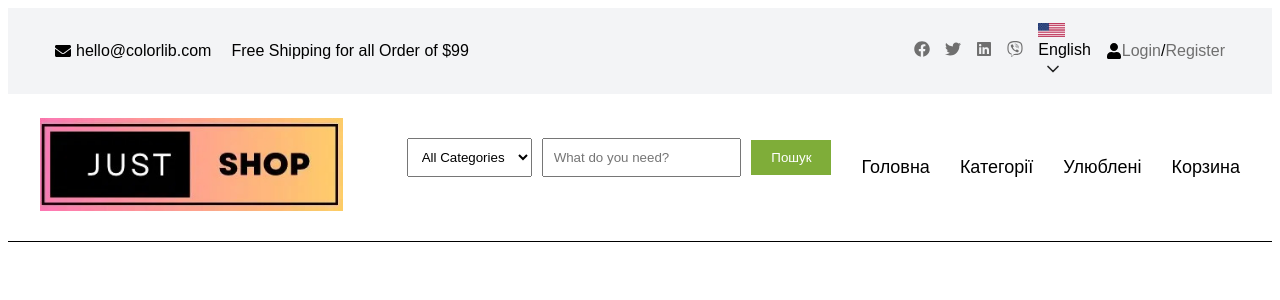
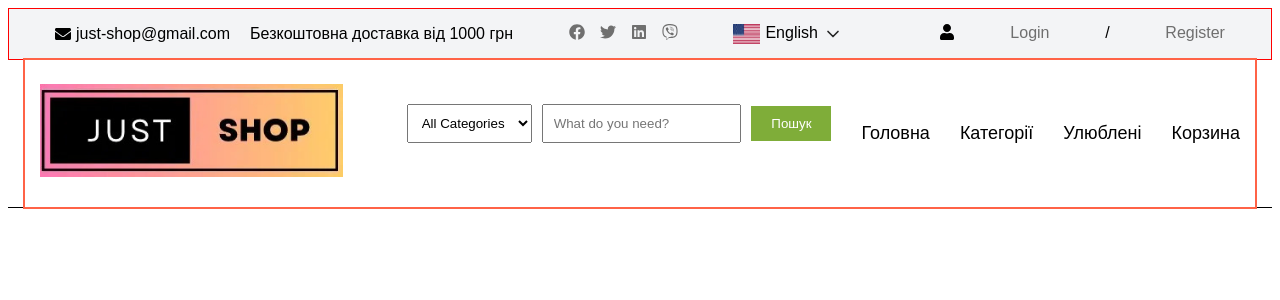
Before and after one commit to barkode/poster-shop-integration, a React (Create React App) app: page /poster-shop-integration/products in a window 1280 px wide. Shown: the top 300 px of the page. Built offline with nearby package versions, Linux system fonts and the light colour scheme.

Commit message:
position for topheader

```diff
--- a/src/components/HeaderTop/HeaderTop.jsx
+++ b/src/components/HeaderTop/HeaderTop.jsx
@@ -1,95 +1,22 @@
 import { Link } from 'react-router-dom';
 import React from 'react';
-import { useState } from 'react';
-import {
-  FaEnvelope,
-  FaFacebook,
-  FaTwitter,
-  FaLinkedin,
-  FaUser,
-  FaViber,
-} from 'react-icons/fa';
-import LanguageImg from '../../images/language.png';
 
-import {
-  TopHeader,
-  Container,
-  TopHeaderLeft,
-  TopHeaderRight,
-  TopHeaderLeftItem,
-  TopHeaderRightItem,
-  LanguageIcon,
-  LanguageList,
-  LanguageItem,
-  LanguageLink,
-  ArrowDownIcon,
-} from './HeaderTop.styled';
+import { FaUser } from 'react-icons/fa';
+
+import { TopHeader, Container } from './HeaderTop.styled';
+import TopHeaderLeft from './TopHeaderLeft';
+import TopHeaderRight from './TopHeaderRight';
+import Language from './Language';
 
 function HeaderTop() {
-  const [showLanguageList, setShowLanguageList] = useState(false);
-
-  const handleShowLanguageList = () => {
-    setShowLanguageList(!showLanguageList);
-    console.log(showLanguageList);
-  };
-
   return (
     <TopHeader>
       <Container>
-        <TopHeaderLeft>
-          <TopHeaderLeftItem>
-            <FaEnvelope />
-            hello@colorlib.com
-          </TopHeaderLeftItem>
-          <TopHeaderLeftItem>
-            Free Shipping for all Order of $99
-          </TopHeaderLeftItem>
-        </TopHeaderLeft>
-        <TopHeaderRight>
-          <TopHeaderRightItem>
-            <Link>
-              {' '}
-              <FaFacebook />
-            </Link>
-          </TopHeaderRightItem>
-          <TopHeaderRightItem>
-            <Link>
-              {' '}
-              <FaTwitter />
-            </Link>
-          </TopHeaderRightItem>
-          <TopHeaderRightItem>
-            <Link>
-              <FaLinkedin />
-            </Link>
-          </TopHeaderRightItem>
-          <TopHeaderRightItem>
-            <Link>
-              <FaViber />
-            </Link>
-          </TopHeaderRightItem>
-          <TopHeaderRightItem>
-            <div onClick={handleShowLanguageList}>
-              <LanguageIcon src={LanguageImg} alt="Language" />
-              <div>English</div>
-              <ArrowDownIcon />
-            </div>
-            {showLanguageList && (
-              <LanguageList>
-                <LanguageItem>
-                  <LanguageLink href="#">Spanish</LanguageLink>
-                </LanguageItem>
-                <LanguageItem>
-                  <LanguageLink href="#">English</LanguageLink>
-                </LanguageItem>
-              </LanguageList>
-            )}
-          </TopHeaderRightItem>
-          <TopHeaderRightItem>
-            <FaUser />
-            <Link to="#">Login</Link>/<Link to="#">Register</Link>
-          </TopHeaderRightItem>
-        </TopHeaderRight>
+        <TopHeaderLeft />
+        <TopHeaderRight />
+        <Language />
+        <FaUser />
+        <Link to="#">Login</Link>/<Link to="#">Register</Link>
       </Container>
     </TopHeader>
   );
--- a/src/components/HeaderTop/HeaderTop.styled.jsx
+++ b/src/components/HeaderTop/HeaderTop.styled.jsx
@@ -1,8 +1,9 @@
-import { FiChevronDown } from 'react-icons/fi';
+
 import styled from '@emotion/styled';
 
 export const TopHeader = styled.div`
   background-color: #f3f4f6;
+  border: 1px solid red;
 `;
 
 export const Container = styled.div`
@@ -12,134 +13,3 @@ export const Container = styled.div`
   display: flex;
   justify-content: space-between;
 `;
-
-export const TopHeaderLeft = styled.div`
-  display: flex;
-  align-items: center;
-  @media (max-width: 991px) {
-    justify-content: center;
-  }
-`;
-
-export const TopHeaderRight = styled.div`
-  display: flex;
-  align-items: center;
-  justify-content: flex-end;
-  @media (max-width: 991px) {
-    justify-content: center;
-    margin-top: 15px;
-  }
-`;
-
-export const TopHeaderLeftItem = styled.div`
-  display: flex;
-  align-items: center;
-  margin-right: 20px;
-
-  &:last-child {
-    margin-right: 0;
-  }
-
-  svg {
-    margin-right: 5px;
-  }
-`;
-
-export const TopHeaderRightItem = styled.div`
-  display: flex;
-  align-items: center;
-  margin-right: 15px;
-
-  &:last-child {
-    margin-right: 0;
-  }
-`;
-
-export const LanguageIcon = styled.img`
-  margin-right: 5px;
-`;
-
-export const LanguageList = styled.ul`
-  list-style: none;
-  margin: 0;
-  padding: 0;
-  position: absolute;
-  background: #222222;
-  width: 100px;
-  text-align: left;
-  opacity: 0;
-  visibility: hidden;
-  @include transition(all, .3s);
-
-  li {
-    list-style: none;
-
-    a {
-      font-size: 14px;
-      color: $white-color;
-      padding: 5px 10px;
-    }
-  }
-`;
-
-export const LanguageItem = styled.li`
-  margin: 0;
-  padding: 0;
-  margin-bottom: 5px;
-`;
-
-export const LanguageLink = styled.a`
-  text-decoration: none;
-`;
-
-export const ArrowDownIcon = styled(FiChevronDown)`
-  color: #252525;
-  margin-left: 5px;
-  vertical-align: middle;
-  font-size: 20px;
-  cursor: pointer;
-`;
-
-export const TopHeaderRightLanguage = styled.div`
-  position: relative;
-  display: inline-block;
-  margin-right: 40px;
-  cursor: pointer;
-
-  &:hover {
-    ${LanguageList} {
-      top: 23px;
-      opacity: 1;
-      visibility: visible;
-    }
-  }
-
-  &:after {
-    position: absolute;
-    right: -21px;
-    top: 1px;
-    height: 20px;
-    width: 1px;
-    background: $black-color;
-    opacity: .1;
-    content: "";
-  }
-
-  img {
-    margin-right: 6px;
-  }
-
-  div {
-    font-size: 14px;
-    color: $normal-color;
-    display: inline-block;
-    margin-right: 4px;
-  }
-
-  span {
-    font-size: 14px;
-    color: $normal-color;
-    position: relative;
-    top: 2px;
-  }
-`;
--- /dev/null
+++ b/src/components/HeaderTop/Language/Language.jsx
@@ -0,0 +1,41 @@
+import React from 'react';
+import { useState } from 'react';
+import LanguageImg from '../../../images/language.png';
+import {
+  LanguageContainer,
+  LanguageIcon,
+  LanguageList,
+  LanguageItem,
+  LanguageLink,
+  ArrowDownIcon,
+} from './Language.styled';
+
+const Language = () => {
+  const [showLanguageList, setShowLanguageList] = useState(false);
+
+  const handleShowLanguageList = () => {
+    setShowLanguageList(!showLanguageList);
+    console.log(showLanguageList);
+  };
+  return (
+    <>
+      <LanguageContainer onClick={handleShowLanguageList}>
+        <LanguageIcon src={LanguageImg} alt="Language" />
+        <div>English</div>
+        <ArrowDownIcon />
+      </LanguageContainer>
+      {showLanguageList && (
+        <LanguageList>
+          <LanguageItem>
+            <LanguageLink href="#">Spanish</LanguageLink>
+          </LanguageItem>
+          <LanguageItem>
+            <LanguageLink href="#">English</LanguageLink>
+          </LanguageItem>
+        </LanguageList>
+      )}
+    </>
+  );
+};
+
+export default Language;
--- /dev/null
+++ b/src/components/HeaderTop/Language/Language.styled.jsx
@@ -0,0 +1,98 @@
+import { FiChevronDown } from 'react-icons/fi';
+import styled from '@emotion/styled';
+
+export const LanguageContainer = styled.div`
+  position: relative;
+  margin-right: 40px;
+  cursor: pointer;
+  display: flex;
+`;
+
+export const LanguageIcon = styled.img`
+  margin-right: 5px;
+`;
+
+export const LanguageList = styled.ul`
+  list-style: none;
+  margin: 0;
+  padding: 0;
+  position: absolute;
+  background: #222222;
+  width: 100px;
+  text-align: left;
+  opacity: 0;
+  visibility: hidden;
+  @include transition(all, 0.3s);
+
+  li {
+    list-style: none;
+
+    a {
+      font-size: 14px;
+      color: $white-color;
+      padding: 5px 10px;
+    }
+  }
+`;
+
+export const LanguageItem = styled.li`
+  margin: 0;
+  padding: 0;
+  margin-bottom: 5px;
+`;
+
+export const LanguageLink = styled.a`
+  text-decoration: none;
+`;
+
+export const ArrowDownIcon = styled(FiChevronDown)`
+  color: #252525;
+  margin-left: 5px;
+  vertical-align: middle;
+  font-size: 20px;
+  cursor: pointer;
+`;
+
+export const TopHeaderRightLanguage = styled.div`
+  position: relative;
+  display: inline-block;
+  margin-right: 40px;
+  cursor: pointer;
+
+  &:hover {
+    ${LanguageList} {
+      top: 23px;
+      opacity: 1;
+      visibility: visible;
+    }
+  }
+
+  &:after {
+    position: absolute;
+    right: -21px;
+    top: 1px;
+    height: 20px;
+    width: 1px;
+    background: $black-color;
+    opacity: 0.1;
+    content: '';
+  }
+
+  img {
+    margin-right: 6px;
+  }
+
+  div {
+    font-size: 14px;
+    color: $normal-color;
+    display: inline-block;
+    margin-right: 4px;
+  }
+
+  span {
+    font-size: 14px;
+    color: $normal-color;
+    position: relative;
+    top: 2px;
+  }
+`;
--- /dev/null
+++ b/src/components/HeaderTop/Language/index.js
@@ -0,0 +1 @@
+export { default } from './Language.jsx';
--- /dev/null
+++ b/src/components/HeaderTop/TopHeaderLeft/TopHeaderLeft.jsx
@@ -0,0 +1,20 @@
+import { FaEnvelope } from 'react-icons/fa';
+import { TopHeaderLeftContainer, TopHeaderLeftItem } from './TopHeaderLeft.syled';
+
+const TopHeaderLeft = () => {
+  return (
+    <>
+      <TopHeaderLeftContainer>
+        <TopHeaderLeftItem>
+          <FaEnvelope />
+          just-shop@gmail.com
+        </TopHeaderLeftItem>
+        <TopHeaderLeftItem>
+          Безкоштовна доставка від 1000 грн
+        </TopHeaderLeftItem>
+      </TopHeaderLeftContainer>
+    </>
+  );
+};
+
+export default TopHeaderLeft;
--- /dev/null
+++ b/src/components/HeaderTop/TopHeaderLeft/TopHeaderLeft.syled.jsx
@@ -0,0 +1,22 @@
+import styled from '@emotion/styled';
+
+export const TopHeaderLeftContainer = styled.div`
+  display: flex;
+  align-items: center;
+  @media (max-width: 991px) {
+    justify-content: center;
+  }
+`;
+export const TopHeaderLeftItem = styled.div`
+  display: flex;
+  align-items: center;
+  margin-right: 20px;
+
+  &:last-child {
+    margin-right: 0;
+  }
+
+  svg {
+    margin-right: 5px;
+  }
+`;
--- /dev/null
+++ b/src/components/HeaderTop/TopHeaderLeft/index.js
@@ -0,0 +1 @@
+export { default } from './TopHeaderLeft';
--- /dev/null
+++ b/src/components/HeaderTop/TopHeaderRight/TopHeaderRight.jsx
@@ -0,0 +1,36 @@
+import React from 'react'
+import { Link } from 'react-router-dom'
+import { FaFacebook, FaTwitter, FaLinkedin, FaViber } from 'react-icons/fa'
+import { TopHeaderRightContainer, TopHeaderRightItem } from './TopHeaderRight.styled'
+
+const TopHeaderRight = () => {
+  return (
+    <TopHeaderRightContainer>
+          <TopHeaderRightItem>
+            <Link>
+              {' '}
+              <FaFacebook />
+            </Link>
+          </TopHeaderRightItem>
+          <TopHeaderRightItem>
+            <Link>
+              {' '}
+              <FaTwitter />
+            </Link>
+          </TopHeaderRightItem>
+          <TopHeaderRightItem>
+            <Link>
+              <FaLinkedin />
+            </Link>
+          </TopHeaderRightItem>
+          <TopHeaderRightItem>
+            <Link>
+              <FaViber />
+            </Link>
+          </TopHeaderRightItem>
+        </TopHeaderRightContainer>
+    )
+
+}
+
+export default TopHeaderRight
--- /dev/null
+++ b/src/components/HeaderTop/TopHeaderRight/TopHeaderRight.styled.jsx
@@ -0,0 +1,23 @@
+import styled from '@emotion/styled';
+
+export const TopHeaderRightContainer = styled.div`
+  display: flex;
+  align-items: center;
+  justify-content: flex-end;
+  @media (max-width: 991px) {
+    justify-content: center;
+    margin-top: 15px;
+  }
+`;
+
+
+
+export const TopHeaderRightItem = styled.div`
+  display: flex;
+  align-items: center;
+  margin-right: 15px;
+
+  &:last-child {
+    margin-right: 0;
+  }
+`;
--- /dev/null
+++ b/src/components/HeaderTop/TopHeaderRight/index.js
@@ -0,0 +1 @@
+export { default } from './TopHeaderRight';
--- a/src/components/Layout/Layout.styled.jsx
+++ b/src/components/Layout/Layout.styled.jsx
@@ -7,7 +7,7 @@ export const Container = styled.div`
   padding-right: 15px;
   margin-left: auto;
   margin-right: auto;
-  // outline: 2px solid tomato;
+  outline: 2px solid tomato;
 
   @media screen and (min-width: 480px) {
     max-width: 480px;
```
